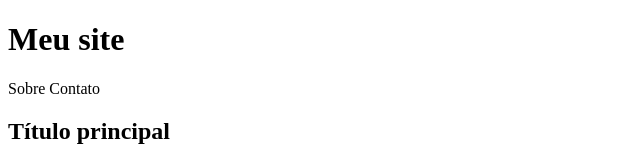
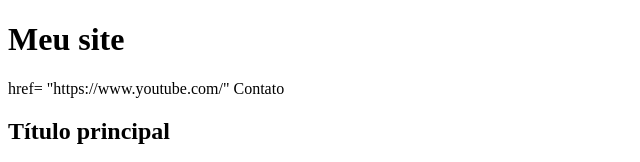
Before and after one commit to MatheusPegoraro-mps/aula_01_matheusPegoraro, a plain HTML site: page index.html in a window 1280 px wide. Shown: the top 162 px of the page, without its empty margins (0-640 px from the left). Drawn offline with Linux system fonts and the light colour scheme.

Commit message:
Continuação do CSS

```diff
--- a/index.html
+++ b/index.html
@@ -13,7 +13,7 @@
         <h1> Meu site</h1>
         <nav>
             <a href="index.html"></a> <!-- faz o link e redireciona para o edereço informado no atributo href -->
-            <a>Sobre</a>
+            <a> href= "https://www.youtube.com/" </a>
             <a>Contato</a>
         </nav>
     </headder> <!-- Menu de navegação, cabeçalho -->
```
